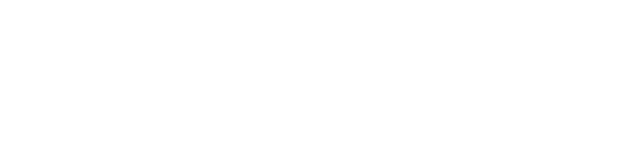
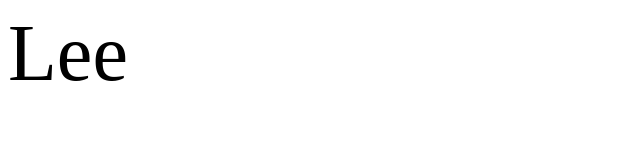
Before and after one commit to oriascrius/test02, a plain HTML site: page index.html in a window 1280 px wide. Shown: the whole page, without its empty margins (0-640 px from the left). Drawn offline with Linux system fonts and the light colour scheme.

Commit message:
樣式設定修改

```diff
--- a/index.html
+++ b/index.html
@@ -7,6 +7,6 @@
     <link rel="stylesheet" href="main.css">
 </head>
 <body>
-
+    <header>Lee</header>
 </body>
 </html>
--- a/main.css
+++ b/main.css
@@ -0,0 +1,3 @@
+header {
+    font-size: 5rem;
+}
```
